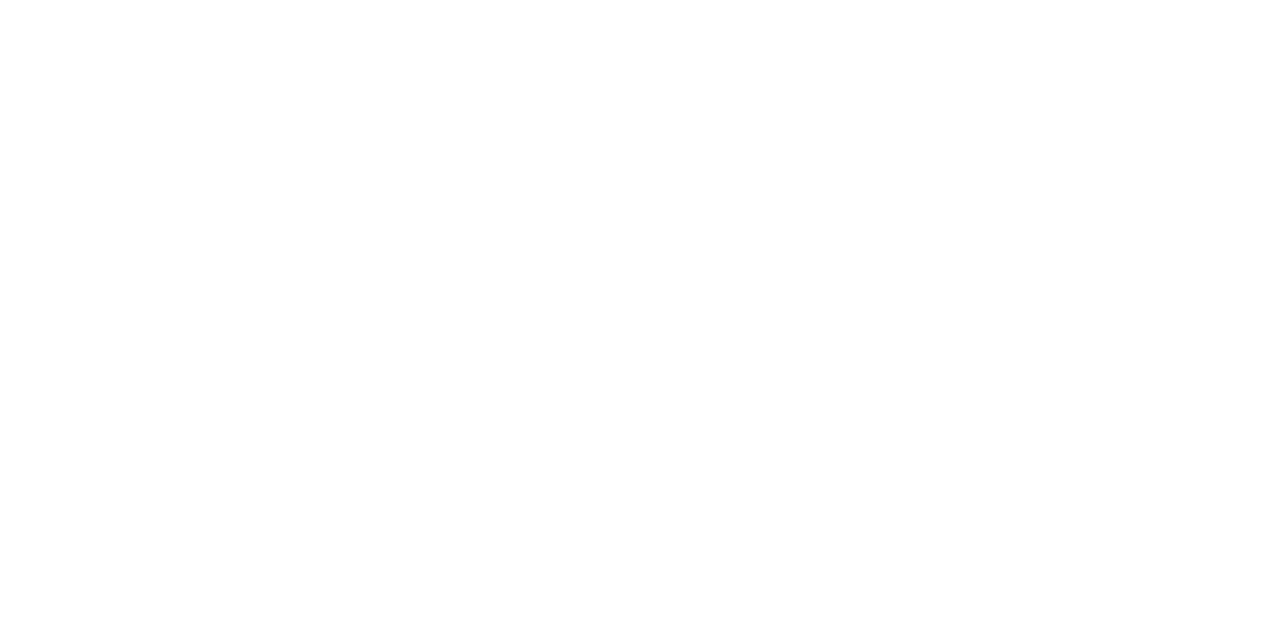
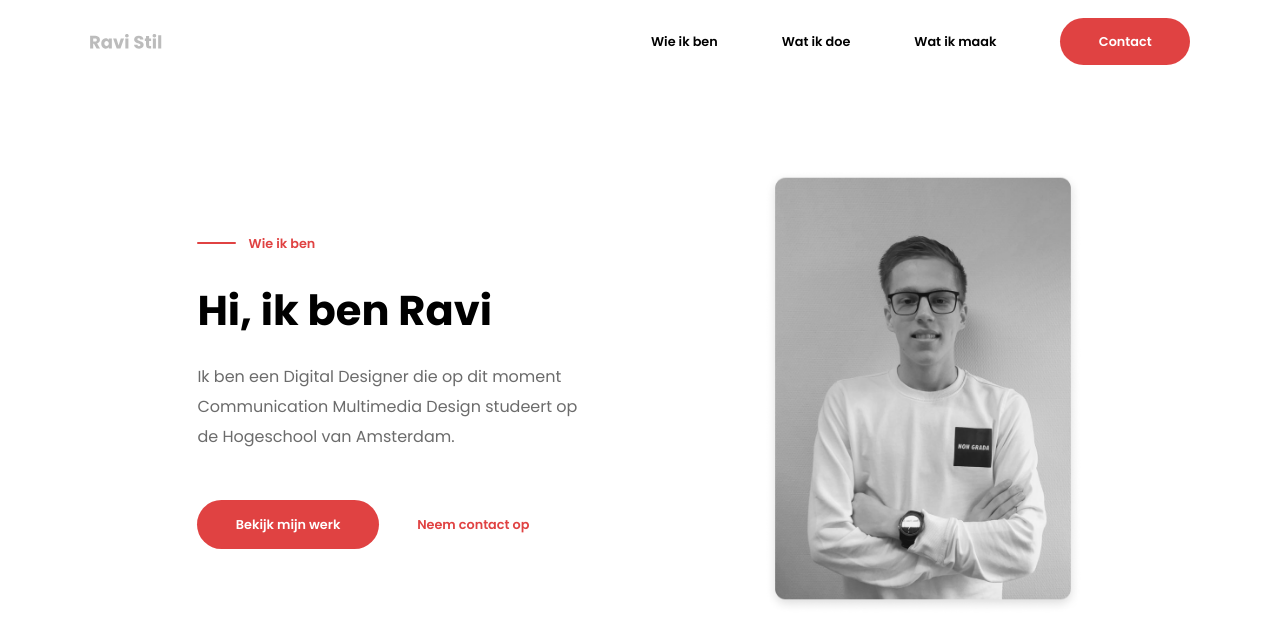
Before and after one commit to stilravi/portfolio, a plain HTML site: page index.html in a window 1280 px wide. Drawn offline with Linux system fonts and the light colour scheme.

Commit message:
Update index

```diff
--- a/index.html
+++ b/index.html
@@ -3,9 +3,35 @@
 <head>
     <meta charset="UTF-8">
     <meta name="viewport" content="width=device-width, initial-scale=1.0">
-    <title>Document</title>
+    <title>Hi, ik ben Ravi</title>
+    <link rel="stylesheet" type="text/css" href="style.css">
+    <link href="https://fonts.googleapis.com/css2?family=Poppins:wght@400;500;600;700;800&display=swap" rel="stylesheet">
 </head>
 <body>
-
+    <header>
+        <div>
+            <img src="img/logo.svg" alt="logo">
+            <nav>
+                <ul>
+                    <li><a>Wie ik ben</a></li>
+                    <li><a>Wat ik doe</a></li>
+                    <li><a>Wat ik maak</a></li>
+                    <li><a class="red">Contact</a></li>
+                </ul>
+            </nav>
+        </div>
+    </header>
+    <main>
+        <section class="hero">
+            <div>
+                <h1>Hi, ik ben Ravi</h1>
+                <h4>Wie ik ben</h4>
+                <p>Ik ben een Digital Designer die op dit moment Communication Multimedia Design studeert op de Hogeschool van Amsterdam.</p>
+                <a class="red">Bekijk mijn werk</a>
+                <a>Neem contact op</a>
+            </div>
+            <img src="img/myself.png">
+        </section>
+    </main>
 </body>
 </html>
--- /dev/null
+++ b/style.css
@@ -0,0 +1,152 @@
+/******************* CSS Document ****************/
+*, *::after, *::before {
+    box-sizing:border-box;
+    padding: 0;
+    margin: 0;
+    border: 0;
+  }
+
+  a {
+    cursor: pointer;
+  }
+
+  a:focus-visible, a:active, button:focus, button:active {
+    outline-color: black;
+  }
+
+/******************* Typography ****************/
+
+h1 {
+    font-family: 'Poppins', sans-serif;
+    font-size: 2.6em;
+    font-weight: 700;
+}
+
+h2 {
+    font-family: 'Poppins', sans-serif;
+}
+
+h3 {
+    font-family: 'Poppins', sans-serif;
+}
+
+h4 {
+    color: #E04242;
+    font-family: 'Poppins', sans-serif;
+    font-size: 0.8em;
+    font-weight: 600;
+}
+
+p {
+    font-family: 'Poppins', sans-serif;
+    font-size: 0.8em;
+    font-weight: 500;
+    line-height: 26px;
+    color: #6B6B6B;
+}
+
+a {
+    font-family: 'Poppins', sans-serif;
+    font-size: 0.8em;
+    font-weight: 600;
+}
+
+a.red {
+    font-family: 'Poppins', sans-serif;
+    font-size: 0.8em;
+    font-weight: 600;
+    background: #E04242;
+    color: white;
+    border-radius: 100px;
+    padding: 1.2em 3em;
+}
+
+/******************* Header ****************/
+
+header {
+    position: fixed;
+    padding: 2em 2em;
+    width: 100%;
+    background: white;
+}
+
+header div {
+    max-width: 1100px;
+    margin: auto;
+    display: block;
+    display: flex;
+    justify-content: space-between;
+}
+
+header ul {
+    display: flex;
+}
+
+header ul li {
+    list-style-type: none;
+    margin-right: 4em;
+}
+
+header ul li:last-of-type {
+    margin-right: 0em;
+}
+
+/******************* Main ****************/
+
+main {
+    padding: 2em;
+    max-width: 1100px;
+    margin: auto;
+}
+
+main section.hero {
+    height: 90vh;
+    display: flex;
+    justify-content: space-around;
+    align-items: center;
+}
+
+main section.hero div {
+    flex-basis: 40%;
+    display: flex;
+    flex-wrap: wrap;
+}
+
+main section.hero h1 {
+    width: 100%;
+    margin-bottom: 0.5em;
+}
+
+main section.hero h4 {
+    order: -1;
+    width: 100%;
+    margin-bottom: 2em;
+    position: relative;
+}
+
+main section.hero a:last-of-type {
+    padding: 1.2em 3em;
+    color: #E04242;
+}
+
+main section.hero h4:before {
+    content: '';
+    display: inline-block;
+    width: 3em;
+    height: 2px;
+    border-radius: 100px;
+    background: #E04242;
+    margin: 0 1em 4px 0;
+}
+
+main section.hero p {
+    max-width: 38ch;
+    margin-bottom: 3em;
+    font-size: 1em;
+    line-height: 30px;
+    font-weight: 400;
+}
+
+main section.hero img {
+    max-width: 20em;
+}
```
Also changed, not shown: img/logo.svg (added), img/myself.png (added).
